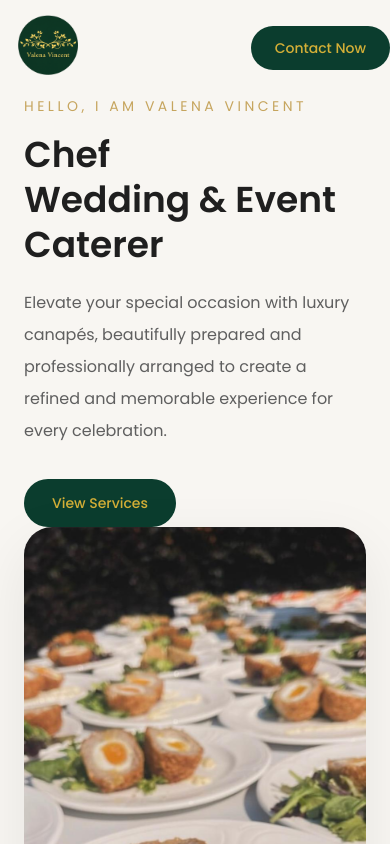
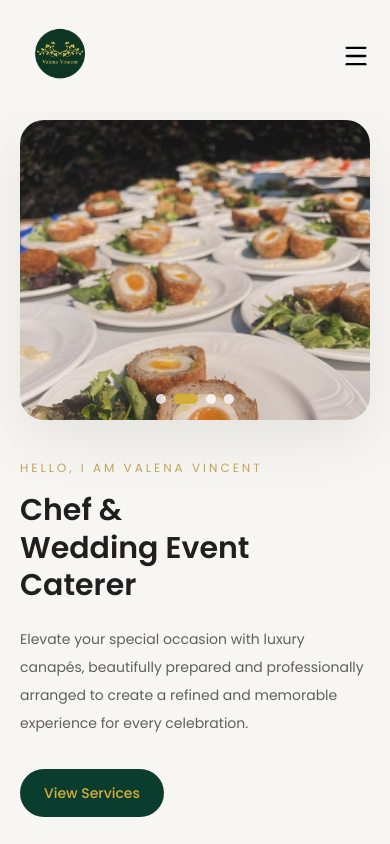
Before and after one commit to isaiah973/valena-portfolio, a React (Vite) app: page / in a window 390 px wide. Shown: the top 844 px of the page. Built offline with nearby package versions, Linux system fonts and the light colour scheme; a web font is replaced by a local one.

Commit message:
responsive design

```diff
--- a/package.json
+++ b/package.json
@@ -11,6 +11,7 @@
   },
   "dependencies": {
     "@tailwindcss/vite": "^4.2.1",
+    "lucide-react": "^0.577.0",
     "react": "^19.2.0",
     "react-dom": "^19.2.0",
     "tailwindcss": "^4.2.1"
--- a/src/Components/Hero.jsx
+++ b/src/Components/Hero.jsx
@@ -1,4 +1,89 @@
+// import { useEffect, useState } from "react";
+
+// export default function Hero() {
+//   const images = [
+//     "/images/hero.jpeg",
+//     "/images/slide2.jpeg",
+//     "/images/slide3.jpeg",
+//     "/images/slide4.jpeg",
+//   ];
+
+//   const [currentIndex, setCurrentIndex] = useState(0);
+
+//   useEffect(() => {
+//     const interval = setInterval(() => {
+//       setCurrentIndex((prev) => (prev + 1) % images.length);
+//     }, 3000); // changes every 3 seconds
+
+//     return () => clearInterval(interval);
+//   }, [images.length]);
+
+//   return (
+//     <section className="w-full bg-[#F8F6F2] font-[Poppins]">
+//       <div className="grid md:grid-cols-2 min-h-[calc(100vh-120px)] lg:px-14 pb-24">
+//         {/* LEFT CONTENT */}
+//         <div className="flex items-center px-6 sm:px-10 md:px-16 lg:px-20">
+//           <div className="max-w-xl">
+//             <p className="text-sm uppercase tracking-[0.25em] text-[#C6A55E] mb-4">
+//               Hello, I am Valena Vincent
+//             </p>
+
+//             <h1 className="text-4xl sm:text-5xl lg:text-6xl font-semibold leading-tight text-[#1F1F1F] mb-5">
+//               Chef & <br />
+//               Wedding Event Caterer
+//             </h1>
+
+//             <p className="text-base sm:text-lg text-[#5F5F5F] leading-8 mb-8 max-w-lg">
+//               Elevate your special occasion with luxury canapés, beautifully
+//               prepared and professionally arranged to create a refined and
+//               memorable experience for every celebration.
+//             </p>
+
+//             <div className="hidden md:flex flex-wrap gap-4">
+//               <button className="bg-[#0B3D2E] text-[#D4AF37] px-7 py-3.5 rounded-full text-sm font-medium hover:opacity-90 transition">
+//                 View Services
+//               </button>
+//             </div>
+//           </div>
+//         </div>
+
+//         {/* RIGHT IMAGE */}
+//         <div className="flex items-end md:items-center justify-center px-6 pb-6 lg:px-4">
+//           <div className="relative w-full max-w-md lg:max-w-lg overflow-hidden rounded-[28px] shadow-[0_20px_60px_rgba(0,0,0,0.08)] bg-white">
+//             <div
+//               className="flex transition-transform duration-700 ease-in-out"
+//               style={{ transform: `translateX(-${currentIndex * 100}%)` }}
+//             >
+//               {images.map((image, index) => (
+//                 <img
+//                   key={index}
+//                   src={image}
+//                   alt={`Valena Vincent ${index + 1}`}
+//                   className="w-full h-[420px] sm:h-[520px] object-cover flex-shrink-0"
+//                 />
+//               ))}
+//             </div>
+//           </div>
+//         </div>
+//       </div>
+//       <div className="hidden lg:flex absolute bottom-0 left-0 w-full leading-none ">
+//         <svg
+//           viewBox="0 0 1440 180"
+//           preserveAspectRatio="none"
+//           className="block w-full h-[120px] sm:h-[140px] md:h-[160px]"
+//         >
+//           <path
+//             d="M0,40 C240,140 420,170 720,120 C980,80 1160,20 1440,70 L1440,180 L0,180 Z"
+//             fill="#ffffff"
+//           />
+//         </svg>
+//       </div>
+//     </section>
+//   );
+// }
+
 import { useEffect, useState } from "react";
+import Navbar from "./Navbar";
 
 export default function Hero() {
   const images = [
@@ -13,34 +98,36 @@ export default function Hero() {
   useEffect(() => {
     const interval = setInterval(() => {
       setCurrentIndex((prev) => (prev + 1) % images.length);
-    }, 3000); // changes every 3 seconds
+    }, 3000);
 
     return () => clearInterval(interval);
   }, [images.length]);
 
   return (
-    <section className="w-full bg-[#F8F6F2] font-[Poppins]">
-      <div className="grid md:grid-cols-2 min-h-[calc(100vh-120px)] lg:px-14 pb-24">
+    <section className="relative w-full bg-[#F8F6F2] font-[Poppins] overflow-hidden">
+      <Navbar />
+
+      <div className="grid md:grid-cols-2 items-center min-h-[calc(100vh-90px)] px-5 sm:px-10 md:px-16 lg:px-14 xl:px-20 gap-10 md:gap-8 pb-14 md:pb-24">
         {/* LEFT CONTENT */}
-        <div className="flex items-center px-6 sm:px-10 md:px-16 lg:px-20">
+        <div className="flex items-center order-2 md:order-1">
           <div className="max-w-xl">
-            <p className="text-sm uppercase tracking-[0.25em] text-[#C6A55E] mb-4">
+            <p className="text-xs sm:text-sm uppercase tracking-[0.25em] text-[#C6A55E] mb-4">
               Hello, I am Valena Vincent
             </p>
 
-            <h1 className="text-4xl sm:text-5xl lg:text-6xl font-semibold leading-tight text-[#1F1F1F] mb-5">
-              Chef <br />
-              Wedding & Event Caterer
+            <h1 className="text-3xl sm:text-4xl md:text-5xl lg:text-6xl font-semibold leading-tight text-[#1F1F1F] mb-5">
+              Chef & <br />
+              Wedding Event Caterer
             </h1>
 
-            <p className="text-base sm:text-lg text-[#5F5F5F] leading-8 mb-8 max-w-lg">
+            <p className="text-sm sm:text-base lg:text-lg text-[#5F5F5F] leading-7 sm:leading-8 mb-8 max-w-lg">
               Elevate your special occasion with luxury canapés, beautifully
               prepared and professionally arranged to create a refined and
               memorable experience for every celebration.
             </p>
 
             <div className="flex flex-wrap gap-4">
-              <button className="bg-[#0B3D2E] text-[#D4AF37] px-7 py-3.5 rounded-full text-sm font-medium hover:opacity-90 transition">
+              <button className="bg-[#0B3D2E] text-[#D4AF37] px-6 sm:px-7 py-3.5 rounded-full text-sm font-medium hover:opacity-90 transition">
                 View Services
               </button>
             </div>
@@ -48,8 +135,8 @@ export default function Hero() {
         </div>
 
         {/* RIGHT IMAGE */}
-        <div className="flex items-end md:items-center justify-center px-6 pb-6 lg:px-4">
-          <div className="relative w-full max-w-md lg:max-w-lg overflow-hidden rounded-[28px] shadow-[0_20px_60px_rgba(0,0,0,0.08)] bg-white">
+        <div className="flex items-center justify-center order-1 md:order-2 pt-2 md:pt-0">
+          <div className="relative w-full max-w-sm sm:max-w-md lg:max-w-lg overflow-hidden rounded-[24px] sm:rounded-[28px] shadow-[0_20px_60px_rgba(0,0,0,0.08)] bg-white">
             <div
               className="flex transition-transform duration-700 ease-in-out"
               style={{ transform: `translateX(-${currentIndex * 100}%)` }}
@@ -59,18 +146,36 @@ export default function Hero() {
                   key={index}
                   src={image}
                   alt={`Valena Vincent ${index + 1}`}
-                  className="w-full h-[420px] sm:h-[520px] object-cover flex-shrink-0"
+                  className="w-full h-[300px] sm:h-[420px] md:h-[500px] object-cover flex-shrink-0"
+                />
+              ))}
+            </div>
+
+            {/* SLIDER DOTS */}
+            <div className="absolute bottom-4 left-1/2 -translate-x-1/2 flex items-center gap-2">
+              {images.map((_, index) => (
+                <button
+                  key={index}
+                  onClick={() => setCurrentIndex(index)}
+                  aria-label={`Go to slide ${index + 1}`}
+                  className={`transition-all rounded-full ${
+                    currentIndex === index
+                      ? "w-6 h-2.5 bg-[#D4AF37]"
+                      : "w-2.5 h-2.5 bg-white/80"
+                  }`}
                 />
               ))}
             </div>
           </div>
         </div>
       </div>
-      <div className="hidden lg:flex absolute bottom-0 left-0 w-full leading-none ">
+
+      {/* BOTTOM CURVE */}
+      <div className="hidden lg:flex absolute bottom-0 left-0 w-full leading-none">
         <svg
           viewBox="0 0 1440 180"
           preserveAspectRatio="none"
-          className="block w-full h-[120px] sm:h-[140px] md:h-[160px]"
+          className="block w-full h-[120px] xl:h-[160px]"
         >
           <path
             d="M0,40 C240,140 420,170 720,120 C980,80 1160,20 1440,70 L1440,180 L0,180 Z"
--- a/src/Components/Navbar.jsx
+++ b/src/Components/Navbar.jsx
@@ -1,21 +1,93 @@
+// export default function Navbar() {
+//   return (
+//     <nav className=" w-full flex items-center justify-between bg-[#F8F6F2] sm:px-10 md:px-16 lg:px-20 text-black font-[poppins] ">
+//       <div className="w-24">
+//         <img src="images/logo1.png" alt="" />
+//       </div>
+
+//       <ul className="hidden md:flex gap-10 text-md font-bold ">
+//         <li className="hover:opacity-80 cursor-pointer text-black">HOME</li>
+//         <li className="hover:opacity-80 cursor-pointer text-black">SERVICES</li>
+//         <li className="hover:opacity-80 cursor-pointer text-black">
+//           PORTFOLIO
+//         </li>
+//       </ul>
+
+//       <button className="hidden lg:block bg-[#0B3D2E] text-[#D4AF37] px-6 py-3 rounded-full text-sm font-medium hover:bg-amber-50 hover:border hover:border-black hover:text-black transition">
+//         Contact Now
+//       </button>
+//     </nav>
+//   );
+// }
+
+import { useState } from "react";
+import { Menu, X } from "lucide-react";
+
 export default function Navbar() {
+  const [menuOpen, setMenuOpen] = useState(false);
+
   return (
-    <nav className=" w-full flex items-center justify-between bg-[#F8F6F2] sm:px-10 md:px-16 lg:px-20 text-black font-[poppins] ">
-      <div className="w-24">
-        <img src="images/logo1.png" alt="" />
+    <nav className="relative w-full bg-[#F8F6F2] px-5 sm:px-10 md:px-16 lg:px-20 py-4 font-[Poppins] z-50">
+      <div className="flex items-center justify-between">
+        {/* LOGO */}
+        <div className="w-20 sm:w-24 md:w-28 flex-shrink-0">
+          <img
+            src="/images/logo1.png"
+            alt="Logo"
+            className="w-full h-auto object-contain"
+          />
+        </div>
+
+        {/* DESKTOP NAV */}
+        <ul className="hidden md:flex items-center gap-6 lg:gap-10 text-sm lg:text-md font-bold">
+          <li className="hover:opacity-80 cursor-pointer text-black transition">
+            HOME
+          </li>
+          <li className="hover:opacity-80 cursor-pointer text-black transition">
+            SERVICES
+          </li>
+          <li className="hover:opacity-80 cursor-pointer text-black transition">
+            PORTFOLIO
+          </li>
+        </ul>
+
+        {/* DESKTOP BUTTON */}
+        <button className="hidden lg:block bg-[#0B3D2E] text-[#D4AF37] px-6 py-3 rounded-full text-sm font-medium hover:bg-amber-50 hover:border hover:border-black hover:text-black transition">
+          Contact Now
+        </button>
+
+        {/* MOBILE MENU BUTTON */}
+        <button
+          onClick={() => setMenuOpen(!menuOpen)}
+          className="md:hidden text-black"
+          aria-label="Toggle menu"
+        >
+          {menuOpen ? <X size={28} /> : <Menu size={28} />}
+        </button>
       </div>
 
-      <ul className="hidden md:flex gap-10 text-md font-bold ">
-        <li className="hover:opacity-80 cursor-pointer text-black">HOME</li>
-        <li className="hover:opacity-80 cursor-pointer text-black">SERVICES</li>
-        <li className="hover:opacity-80 cursor-pointer text-black">
-          PORTFOLIO
-        </li>
-      </ul>
+      {/* MOBILE DROPDOWN */}
+      <div
+        className={`md:hidden overflow-hidden transition-all duration-300 ease-in-out ${
+          menuOpen ? "max-h-80 pt-4" : "max-h-0"
+        }`}
+      >
+        <div className="flex flex-col gap-4 rounded-2xl bg-white/80 backdrop-blur-sm p-5 shadow-md border border-[#e9e1d8]">
+          <li className="list-none hover:opacity-80 cursor-pointer text-black font-semibold transition">
+            HOME
+          </li>
+          <li className="list-none hover:opacity-80 cursor-pointer text-black font-semibold transition">
+            SERVICES
+          </li>
+          <li className="list-none hover:opacity-80 cursor-pointer text-black font-semibold transition">
+            PORTFOLIO
+          </li>
 
-      <button className="bg-[#0B3D2E] text-[#D4AF37] px-6 py-3 rounded-full text-sm font-medium hover:bg-amber-50 hover:border hover:border-black hover:text-black transition">
-        Contact Now
-      </button>
+          <button className="mt-2 w-fit bg-[#0B3D2E] text-[#D4AF37] px-5 py-3 rounded-full text-sm font-medium hover:opacity-90 transition">
+            Contact Now
+          </button>
+        </div>
+      </div>
     </nav>
   );
 }
--- a/src/Pages/Home.jsx
+++ b/src/Pages/Home.jsx
@@ -6,7 +6,6 @@ import Services from "../Components/Services";
 function Home() {
   return (
     <>
-      <Navbar />
       <Hero />
       <Services />
     </>
```
Also changed, not shown: 1 other file (tests, documents, lock files or other folders).
